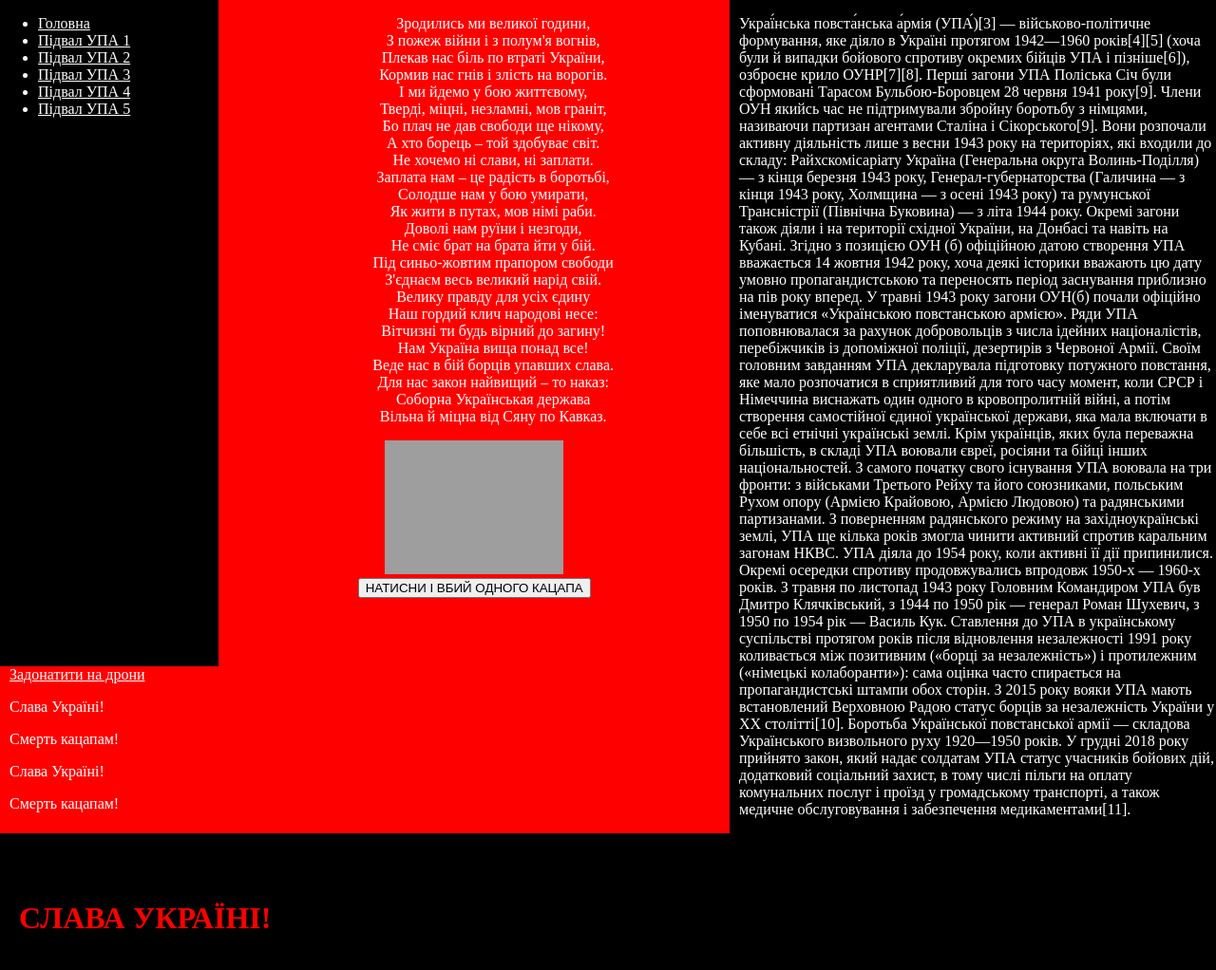
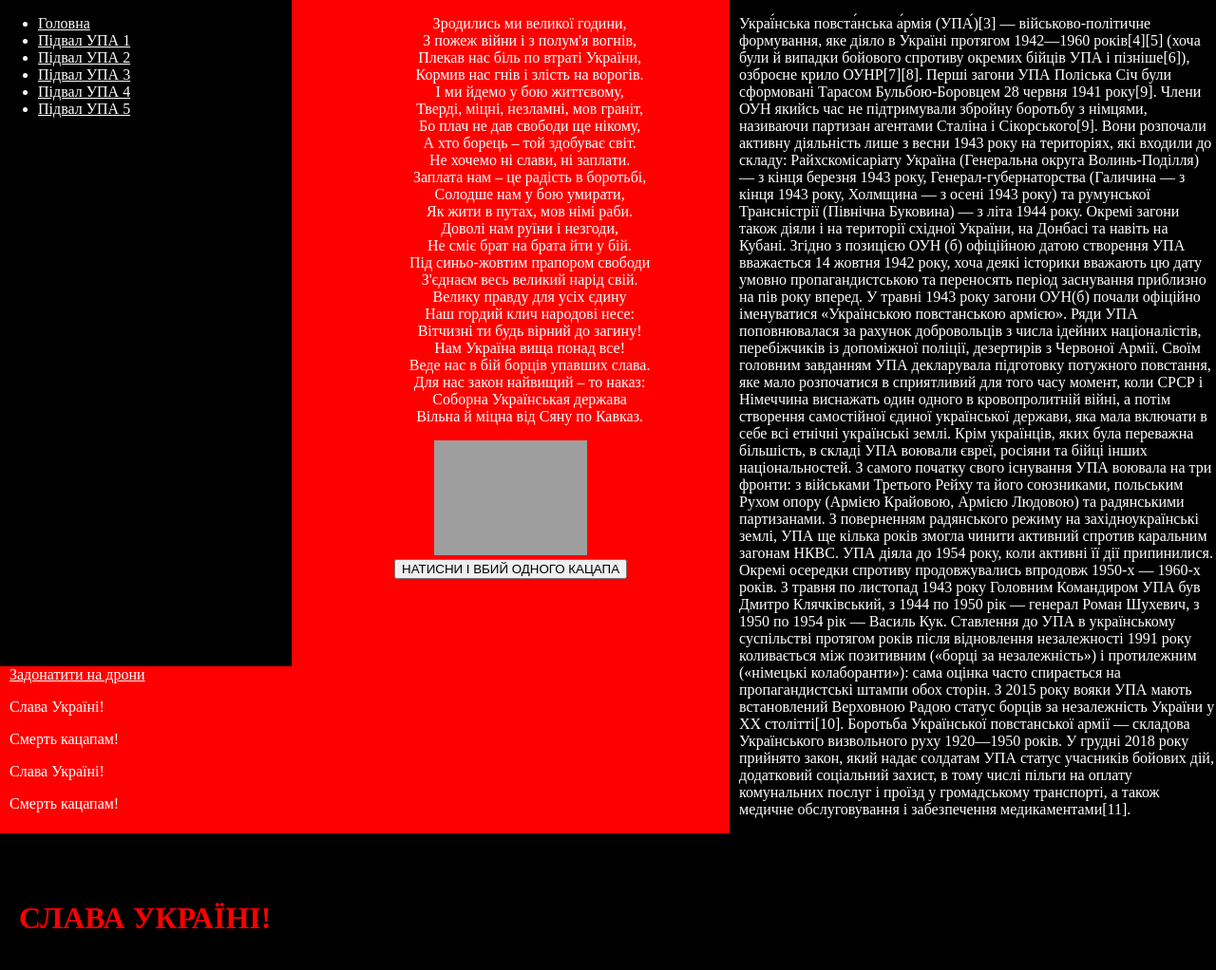
Before and after one commit to goloburdaivan/goloburdaivan.github.io, a PHP site: page /index.html in a window 1280 px wide. Shown: the part 167-1189 px from the top of the page at 95% size. Run offline with PHP 8.4, Linux system fonts and the light colour scheme; grey boxes are pictures that could not be loaded.

Commit message:
Update styles.css

```diff
--- a/styles.css
+++ b/styles.css
@@ -68,7 +68,7 @@ footer {
 
 .block-1 {
     overflow: scroll;
-    width: 30%;
+    width: 40%;
     height: 100%;
     color: white;
     background-color: black;
@@ -80,7 +80,7 @@ footer {
 
 .block-2 {
     overflow: scroll;
-    width: 70%;
+    width: 60%;
     background-color: red;
     height: 100%;
 }
```
